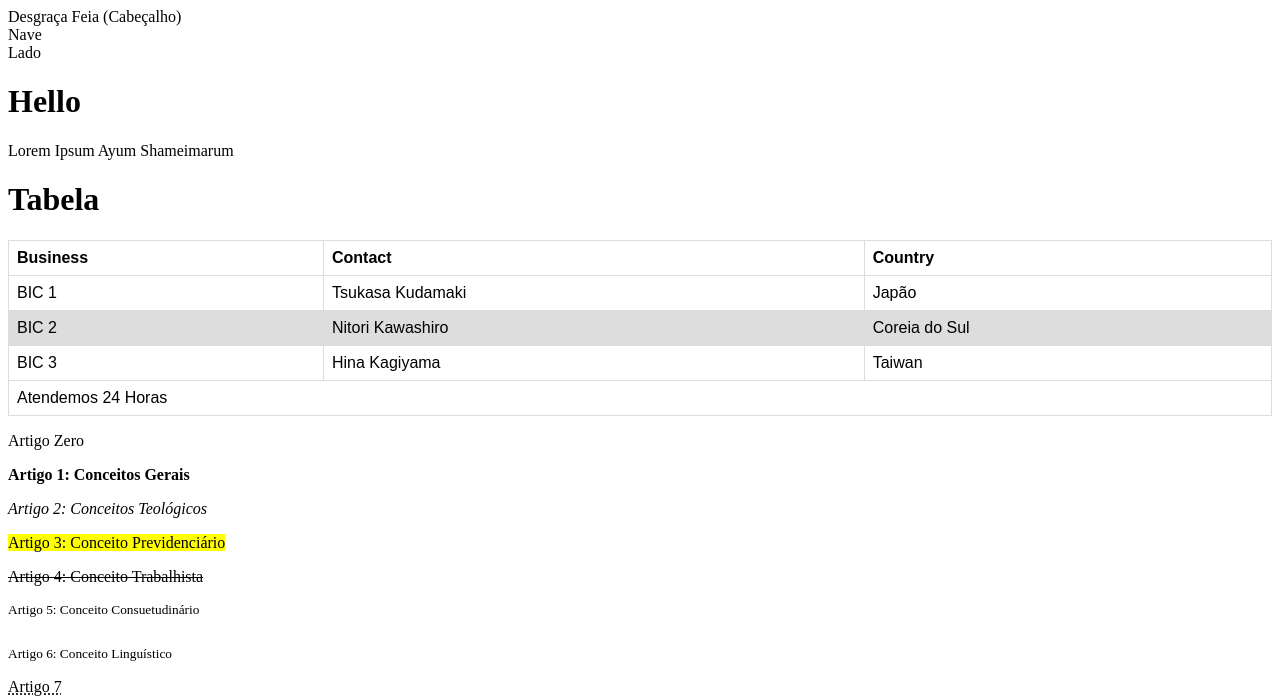
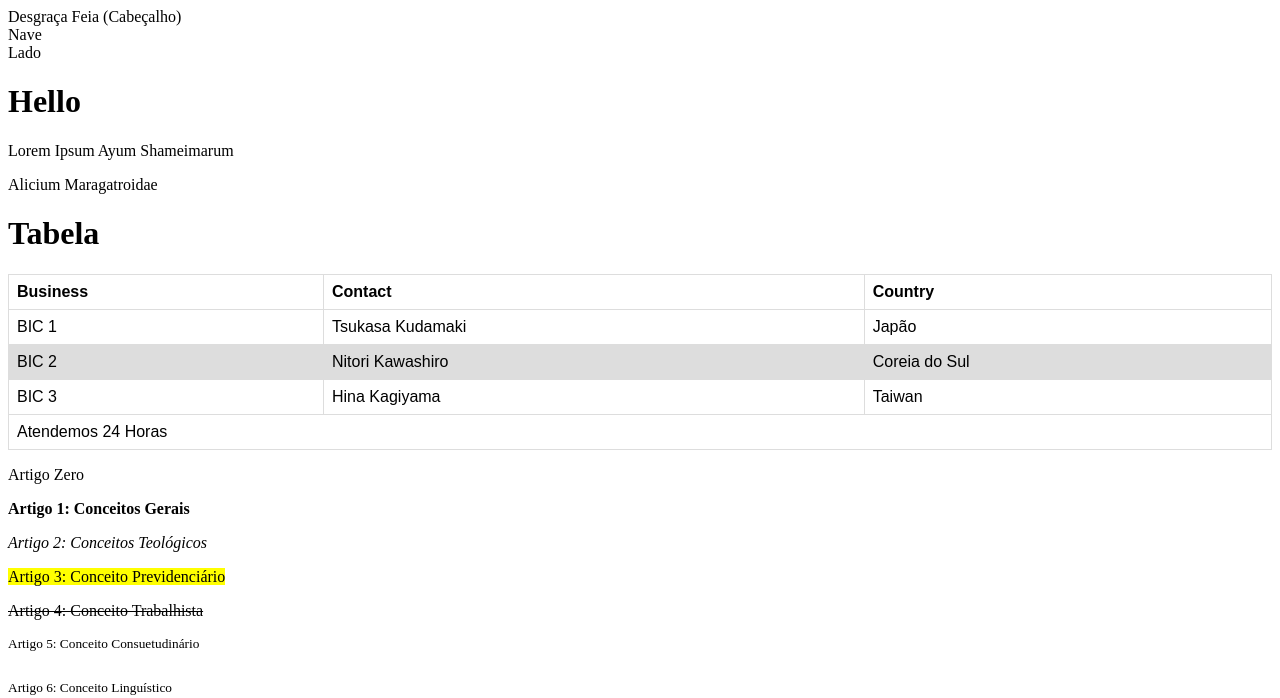
Before and after one commit to KyleNT/HTML-Things, a plain HTML site: page Testificat/index.html in a window 1280 px wide. Shown: the top 698 px of the page. Drawn offline with Linux system fonts and the light colour scheme.

Commit message:
Acrescentado uma linha
Acrescentado uma linha em index.html

```diff
--- a/Testificat/index.html
+++ b/Testificat/index.html
@@ -33,6 +33,7 @@
     <main>
         <h1>Hello</h1>
         <p>Lorem Ipsum Ayum Shameimarum</p>
+        <p>Alicium Maragatroidae</p>
         <h1> Tabela</h1>
         <div>
             <section>
```
